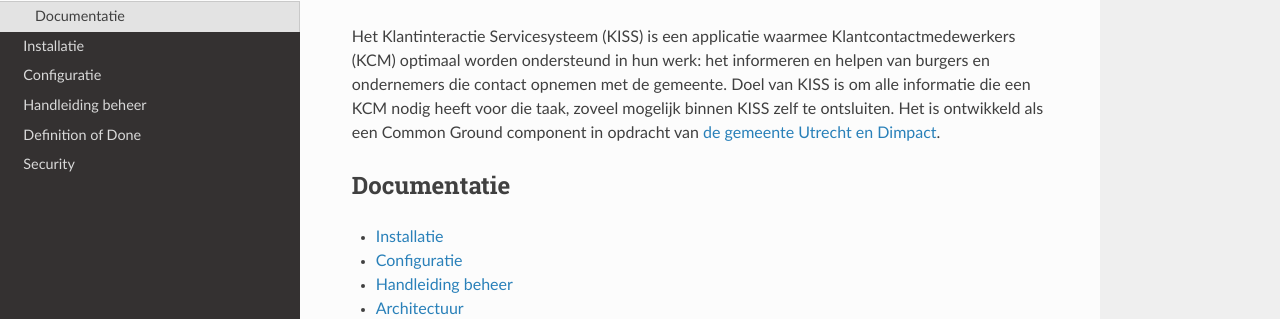
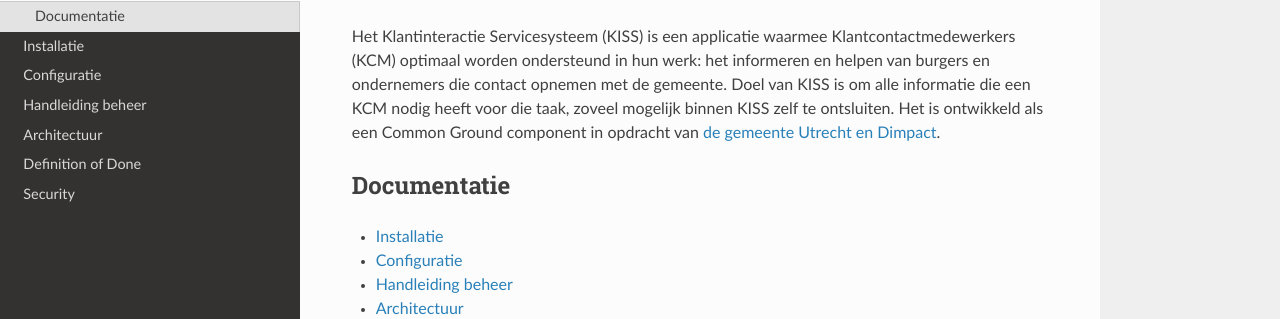
Before and after one commit to Klantinteractie-Servicesysteem/.github, an MkDocs documentation site: the page built from docs/index.md, in a window 1280 px wide. Shown: the part 135-454 px from the top of the page. Built offline with MkDocs 1.6.1, drawn with Linux system fonts in a browser that asks for light colours; nearby versions of some CDN libraries.

Commit message:
Update mkdocs.yml
Inhoudsopgave RTD bijgewerkt

```diff
--- a/mkdocs.yml
+++ b/mkdocs.yml
@@ -6,6 +6,7 @@
   - Installatie: INSTALLATION.md
   - Configuratie: CONFIGURATIE.md
   - Handleiding beheer: MANUAL.md
+  - Architectuur: Architectuur.md
   - Definition of Done: DEFINITIONOFDONE.md
   - Security: SECURITY.md
 
```
